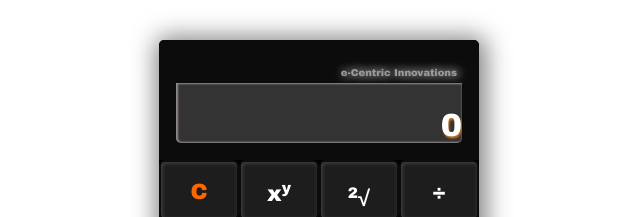
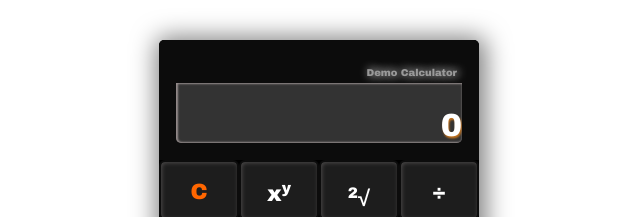
Before and after one commit to vunguyen666888/calculator, a plain HTML site: page index.html in a window 1280 px wide. Shown: the top 217 px of the page, 321-961 px from the left. Drawn offline with Linux system fonts and the light colour scheme.

Commit message:
Update index.html

```diff
--- a/index.html
+++ b/index.html
@@ -14,7 +14,7 @@ last edited: 14/11/2016
 <head>
 <meta charset="utf-8" />
 <meta name="viewport" content="width=device-width, minimum-scale=1.0, maximum-scale=1.0"/>
-<title>Calculator-eCentric Enovations</title>
+<title>Calculator- Demo</title>
 <link href="https://fonts.googleapis.com/css?family=Roboto" rel="stylesheet"/>
 <link rel="stylesheet" href="css/main.css"/>
 </head>
@@ -22,7 +22,7 @@ last edited: 14/11/2016
 <div class="calculator" ng-controller="CalculatorController">
   <!-- Display output -->
   <div class="display-container">
-    <h5> e-Centric Innovations</h5>
+    <h5> Demo Calculator</h5>
     <div class="display-content-wrapper"> <span class="display" ng-bind="output" ></span> </div>
   </div>
 
```
